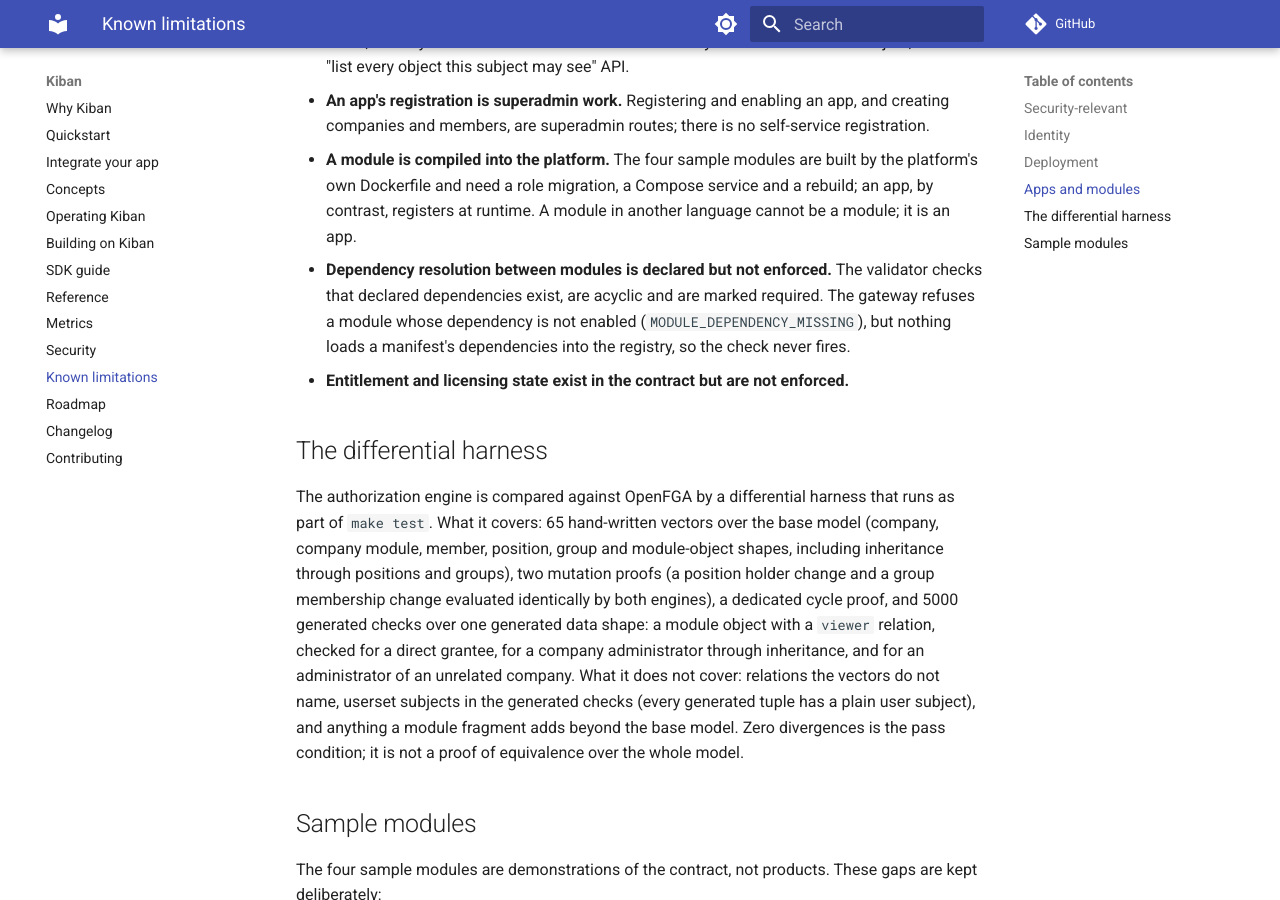
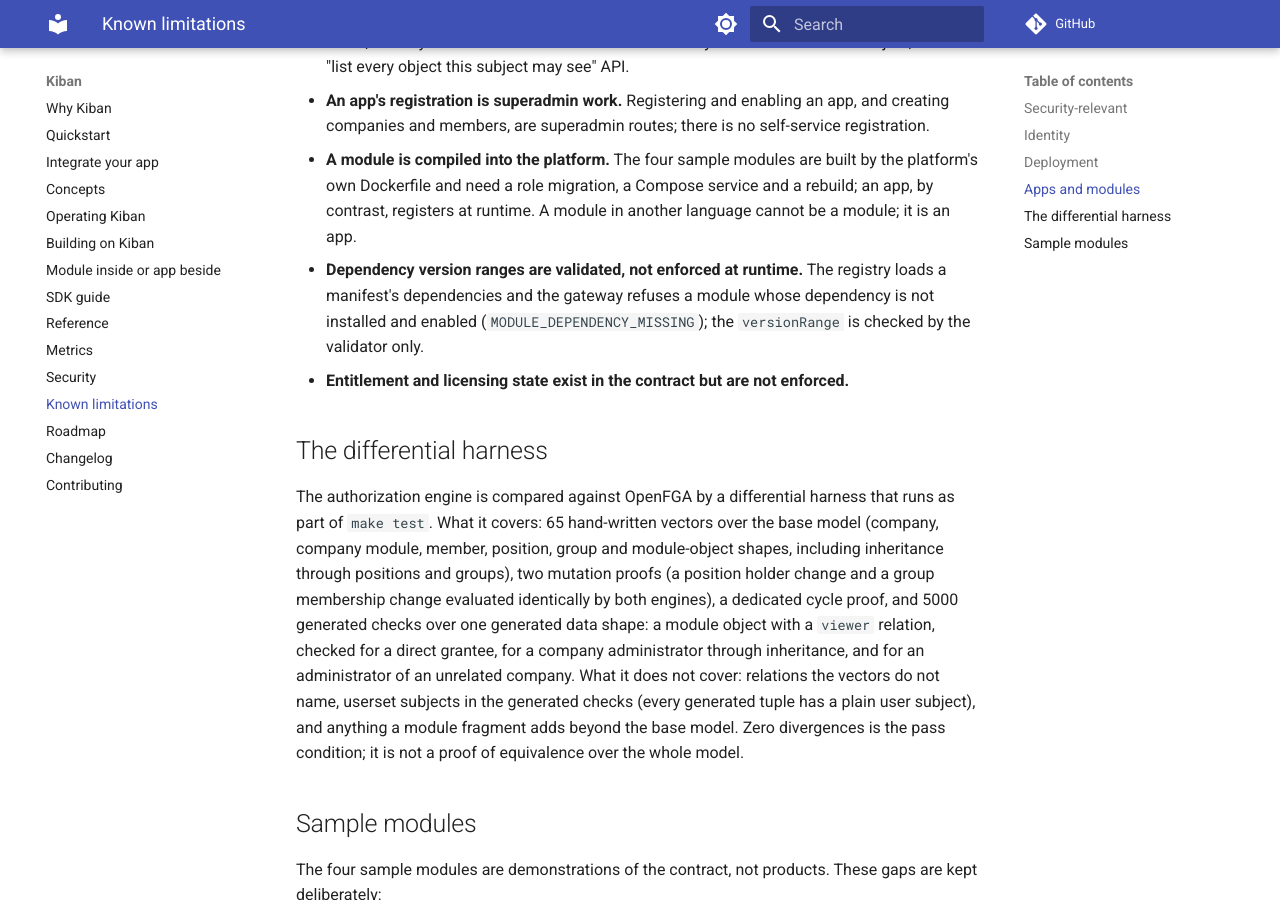
Before and after one commit to rosschiu/kiban, an MkDocs documentation site: the page built from docs/limitations.md, in a window 1280 px wide and 900 px high, scrolled down 2289 px. Built offline with MkDocs 1.6.1 and Material for MkDocs 9.7.7, drawn with Linux system fonts in a browser that asks for light colours; comment, search, counter and statistics services are not loaded; the version menu is left out.

Commit message:
docs: module inside or app beside, with the dual-write pattern

```diff
--- a/docs/limitations.md
+++ b/docs/limitations.md
@@ -81,10 +81,9 @@
 - **A module is compiled into the platform.** The four sample modules are built by the platform's
   own Dockerfile and need a role migration, a Compose service and a rebuild; an app, by contrast,
   registers at runtime. A module in another language cannot be a module; it is an app.
-- **Dependency resolution between modules is declared but not enforced.** The validator checks
-  that declared dependencies exist, are acyclic and are marked required. The gateway refuses a
-  module whose dependency is not enabled (`MODULE_DEPENDENCY_MISSING`), but nothing loads a
-  manifest's dependencies into the registry, so the check never fires.
+- **Dependency version ranges are validated, not enforced at runtime.** The registry loads a
+  manifest's dependencies and the gateway refuses a module whose dependency is not installed and
+  enabled (`MODULE_DEPENDENCY_MISSING`); the `versionRange` is checked by the validator only.
 - **Entitlement and licensing state exist in the contract but are not enforced.**
 
 ## The differential harness
--- a/mkdocs.yml
+++ b/mkdocs.yml
@@ -35,6 +35,7 @@
   - Concepts: concepts.md
   - Operating Kiban: operating.md
   - Building on Kiban: building.md
+  - Module inside or app beside: inside-or-beside.md
   - SDK guide: sdk-guide.md
   - Reference: reference.md
   - Metrics: metrics.md
```
Also changed, not shown: CHANGELOG.md (+2 -0 lines), docs/building.md (+2 -1 lines), docs/inside-or-beside.md (added, +86 -0 lines), docs/integrate.md (+4 -0 lines).
